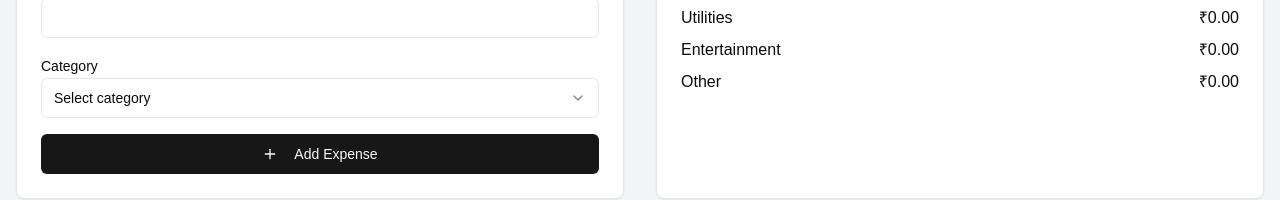
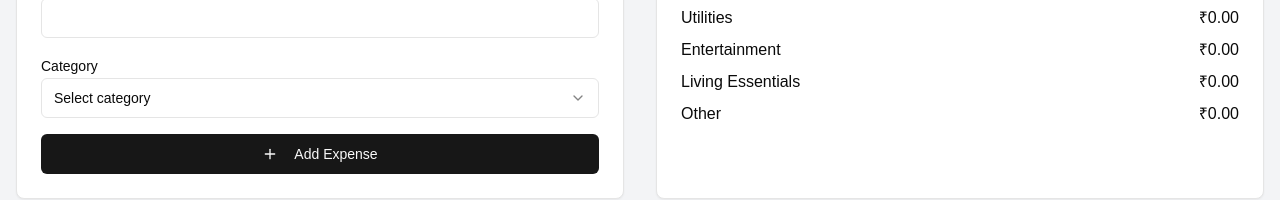
Before and after one commit to VamshiGangadhar/expense-tracker, a Next.js app: page / in a window 1280 px wide. Shown: the part 279-479 px from the top of the page. Built offline with nearby package versions, Linux system fonts and the light colour scheme; no server answers.

Commit message:
added option

```diff
--- a/components/expense-tracker.tsx
+++ b/components/expense-tracker.tsx
@@ -122,6 +122,7 @@ export default function ExpenseTracker() {
                       <SelectItem value="entertainment">
                         Entertainment
                       </SelectItem>
+                      <SelectItem value="livingessentials">Living Essentials</SelectItem>
                       <SelectItem value="other">Other</SelectItem>
                     </SelectContent>
                   </Select>
@@ -183,6 +184,16 @@ export default function ExpenseTracker() {
                   </span>
                 </div>
                 <div className="flex justify-between items-center">
+                  <span>Living Essentials</span>
+                  <span>
+                    ₹
+                    {expenses
+                      .filter((e) => e.category === "livingessentials")
+                      .reduce((sum, e) => sum + e.amount, 0)
+                      .toFixed(2)}
+                  </span>
+                </div>
+                <div className="flex justify-between items-center">
                   <span>Other</span>
                   <span>
                     ₹
@@ -223,8 +234,7 @@ export default function ExpenseTracker() {
               {filteredExpenses.map((expense) => (
                 <div
                   key={expense.id}
-                  className="flex items-center justify-between p-4 bg-white rounded-lg shadow"
-                >
+                  className="flex items-center justify-between p-4 bg-white rounded-lg shadow">
                   <div className="flex items-center space-x-4">
                     <div className="p-2 bg-blue-100 rounded-full">
                       {expense.category === "food" && (
@@ -238,6 +248,9 @@ export default function ExpenseTracker() {
                       )}
                       {expense.category === "entertainment" && (
                         <IndianRupee className="h-6 w-6 text-purple-500" />
+                      )}
+                      {expense.category === "livingessentials" && (
+                        <IndianRupee className="h-6 w-6 text-orange-500" />
                       )}
                       {expense.category === "other" && (
                         <IndianRupee className="h-6 w-6 text-gray-500" />
```
